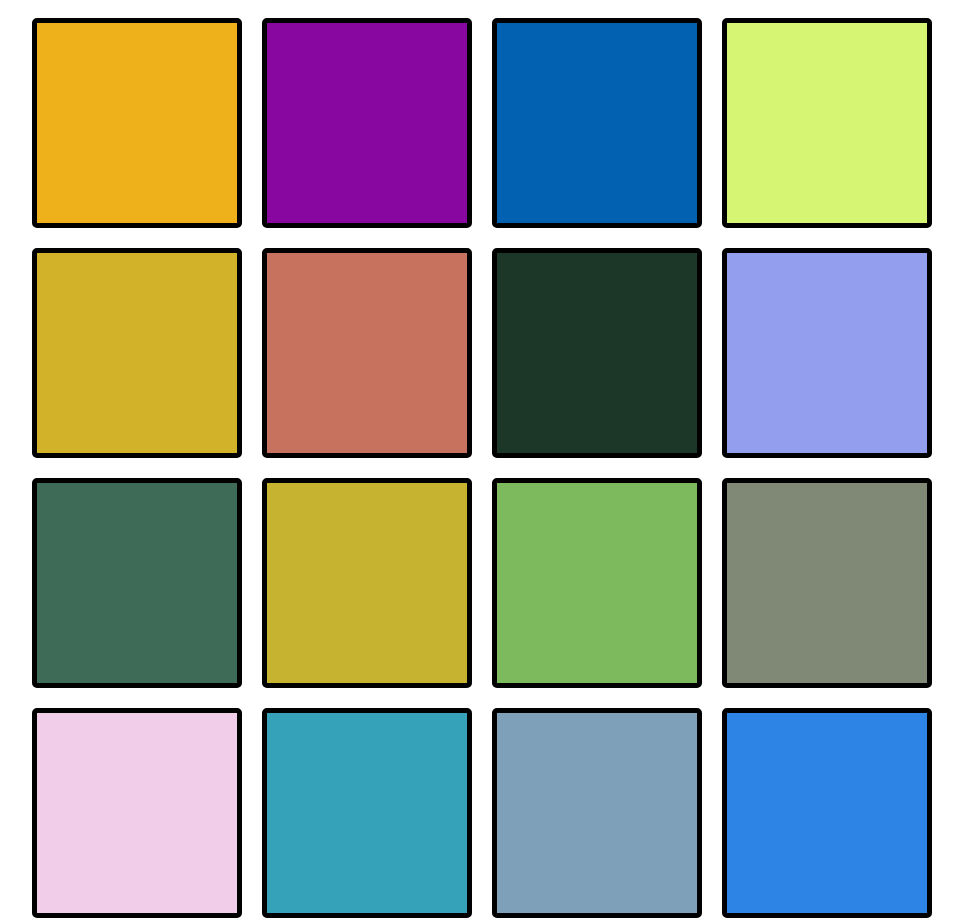
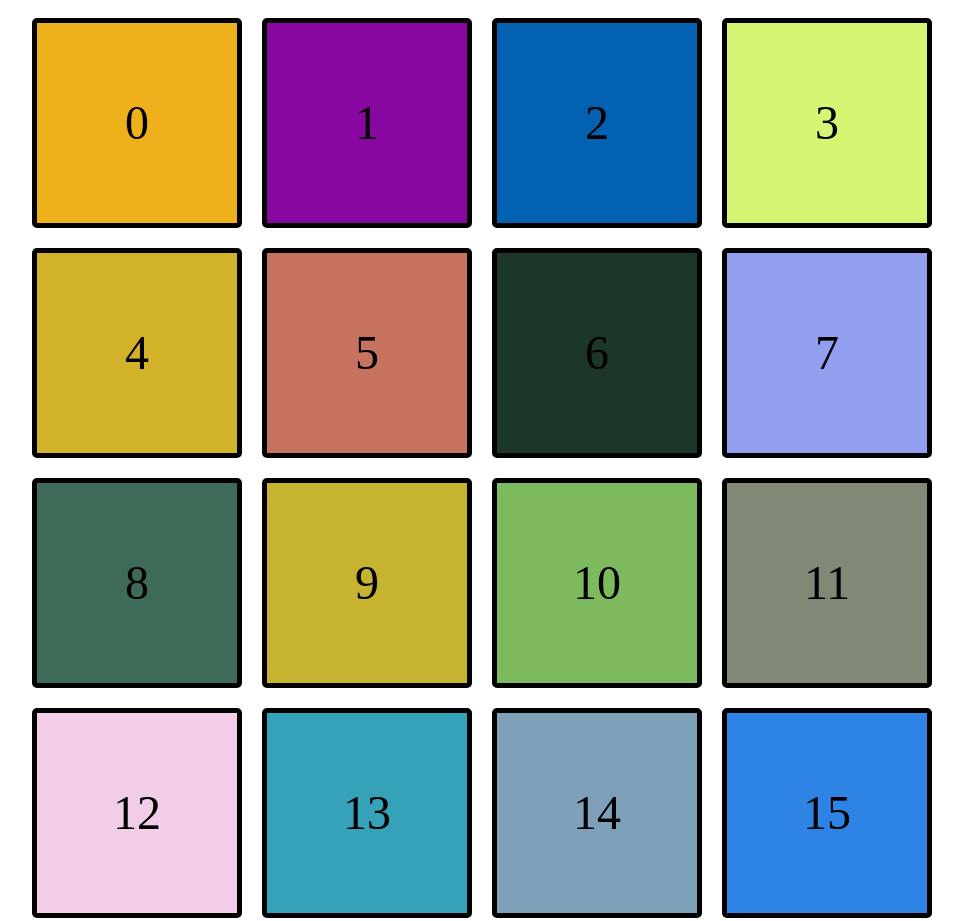
Before and after one commit to ninja-programmer-academy/week2-day2-drag-and-drop, a plain HTML site: page index.html in a window 1280 px wide. Shown: the top 921 px of the page, without its empty margins (118-1081 px from the left). Drawn offline with Linux system fonts and the light colour scheme.

Commit message:
added box numbers

```diff
--- a/dnd.css
+++ b/dnd.css
@@ -9,6 +9,9 @@
     border: 5px solid black;
     border-radius: 5px;
     display: inline-block;
+    text-align: center;
+    font-size: 3rem;
+    line-height: 200px;
 }
 #boxes > .box.dragging {
     border: 5px solid red;
--- a/dnd.js
+++ b/dnd.js
@@ -1,6 +1,7 @@
 const boxes = document.getElementById("boxes");
 for (let i=0; i<=20; i++) {
     let box = document.createElement("div");
+    box.innerHTML = `${i}`;
     //add "draggable" feature to div
     //ref: https://developer.mozilla.org/en-US/docs/Web/HTML/Global_attributes/draggable
     box.draggable = true;
@@ -26,6 +27,7 @@ function initDND() {
         draggable.addEventListener('dragstart', () => {
             //give our box that is currently being dragged over a class to help us find it later
             ghostBox.style.backgroundColor = draggable.style.backgroundColor;
+            ghostBox.innerHTML = draggable.innerHTML;
             draggable.classList.add('dragging');
         })
 
@@ -33,7 +35,7 @@ function initDND() {
             //remove dragging class
             draggable.classList.remove('dragging');
             if (ghostBox.parentNode) {
-                ghostBox.parentNode.removeChild(ghostBox);
+                //ghostBox.parentNode.removeChild(ghostBox);
             }
         })
 
```
